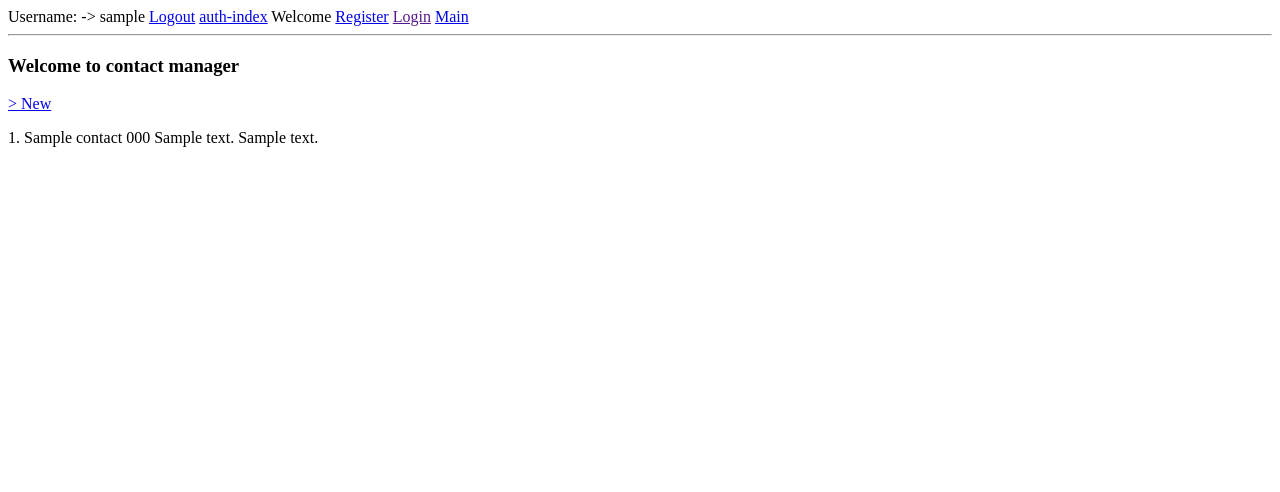
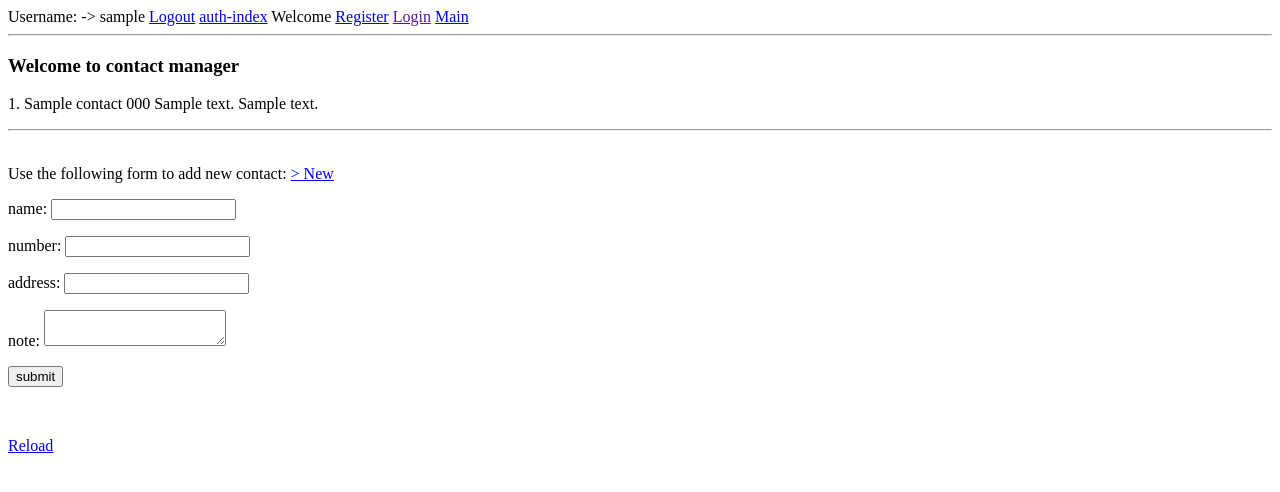
Before and after one commit to ark948/flask_project_test03, a Flask app: page /index in a window 1280 px wide. Shown: the top 492 px of the page. Run offline with Flask 3, Linux system fonts and the light colour scheme; a user stored in the database is signed in; tables that the repository leaves empty hold one stand-in row (values such as "Sample post"); some libraries are stand-ins or nearby versions.

Commit message:
Added new contact feature to contact manager

```diff
--- a/app/contact/routes.py
+++ b/app/contact/routes.py
@@ -11,25 +11,44 @@ from app.contact.forms import NewContactForm
 @bp.route('/index', methods=['GET', 'POST'])
 @login_required
 def index():
-    message = None
+    # trying a new approach on message flashing
+    # message will be put directly in flash
     new_contact_form = NewContactForm()
     try:
         select_stmt = select(Contact).where(Contact.user_id==current_user.id)
         result = db.session.scalars(select_stmt).all()
         if len(result) == 0:
-            message = "Your contact list is empty."
-            flash(message=message)
+            flash("Your contact list is empty.")
             contact_list = []
         else:
             contact_list = result
     except Exception as e:
         ic(e)
-        message = "An error occurred."
-        flash(message=message)
+        flash("An error has occurr")
         return redirect(url_for('contact.index'))
-    return render_template('contact/index.html', contact_list=contact_list, new_contact_form=new_contact_form)
+    if new_contact_form.validate_on_submit():
+        try:
+            contact_object = Contact(new_contact_form.name.data)
+            contact_object.number = new_contact_form.number.data
+            contact_object.address = new_contact_form.address.data
+            contact_object.note = new_contact_form.note.data
+            contact_object.user_id = current_user.id
+            try:
+                db.session.add(contact_object)
+                db.session.commit()
+            except Exception as contact_insertion_error:
+                ic(contact_insertion_error)
+                flash('contact insertion error')
+                return redirect(url_for('contact.index'))
+            flash("Successfully added new contact.")
+            return redirect(url_for('contact.index'))
+        except Exception as e:
+            ic(e)
+            flash("An error occurred in adding new contact.")
+            return redirect(url_for('contact.index'))
+    return render_template('contact/index.html', contact_list=contact_list, new_form=new_contact_form)
 
 @bp.route('/contact/new', methods=['GET', 'POST'])
 @login_required
-def new_contact():
-    return "Success"
+def new():
+    return ''
--- a/app/templates/contact/index.html
+++ b/app/templates/contact/index.html
@@ -2,7 +2,7 @@
 
 {% block content %}
 
-    <h3>Welcome to contact manager</h3><a href="{{ url_for('contact.new') }}">> New</a>
+    <h3>Welcome to contact manager</h3>
 
     {% for item in contact_list %}
         <p>
@@ -14,9 +14,43 @@
         </p>
     {% endfor %}
 
+    <hr>
     <p>
-        {% from 'macros/_formhelper.html' import render_field %}
-
+        <br>
+        Use the following form to add new contact:
+        <a href="#">> New</a>
+        <form method="post">
+            {{ new_form.hidden_tag() }}
+            <p>name:
+                {{ new_form.name }}
+                {% for error in new_form.name.errors %}
+                {{ error }}
+                {% endfor %}
+            </p>
+            <p>number:
+                {{ new_form.number }}
+                {% for error in new_form.errors %}
+                {{ error }}
+                {% endfor %}
+            </p>
+            <p>address:
+                {{ new_form.address }}
+                {% for error in new_form.errors %}
+                {{ error }}
+                {% endfor %}
+            </p>
+            <p>note:
+                {{ new_form.note }}
+                {% for error in new_form.errors %}
+                {{ error }}
+                {% endfor %}
+            </p>
+            <p>
+                {{ new_form.submit() }}
+            </p>
+        </form>
     </p>
+    <br>
+    <p><a href="{{ url_for('contact.index') }}">Reload</a></p>
 
 {% endblock %}
```
